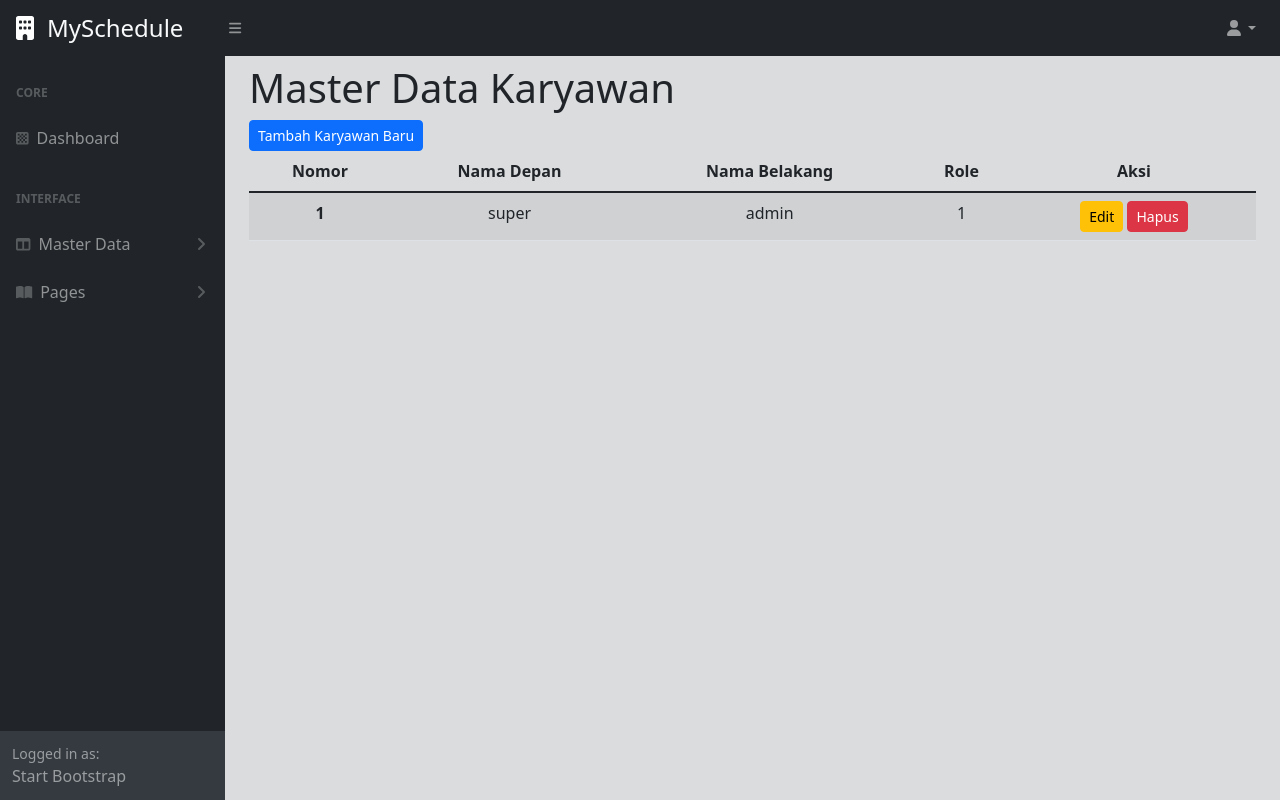
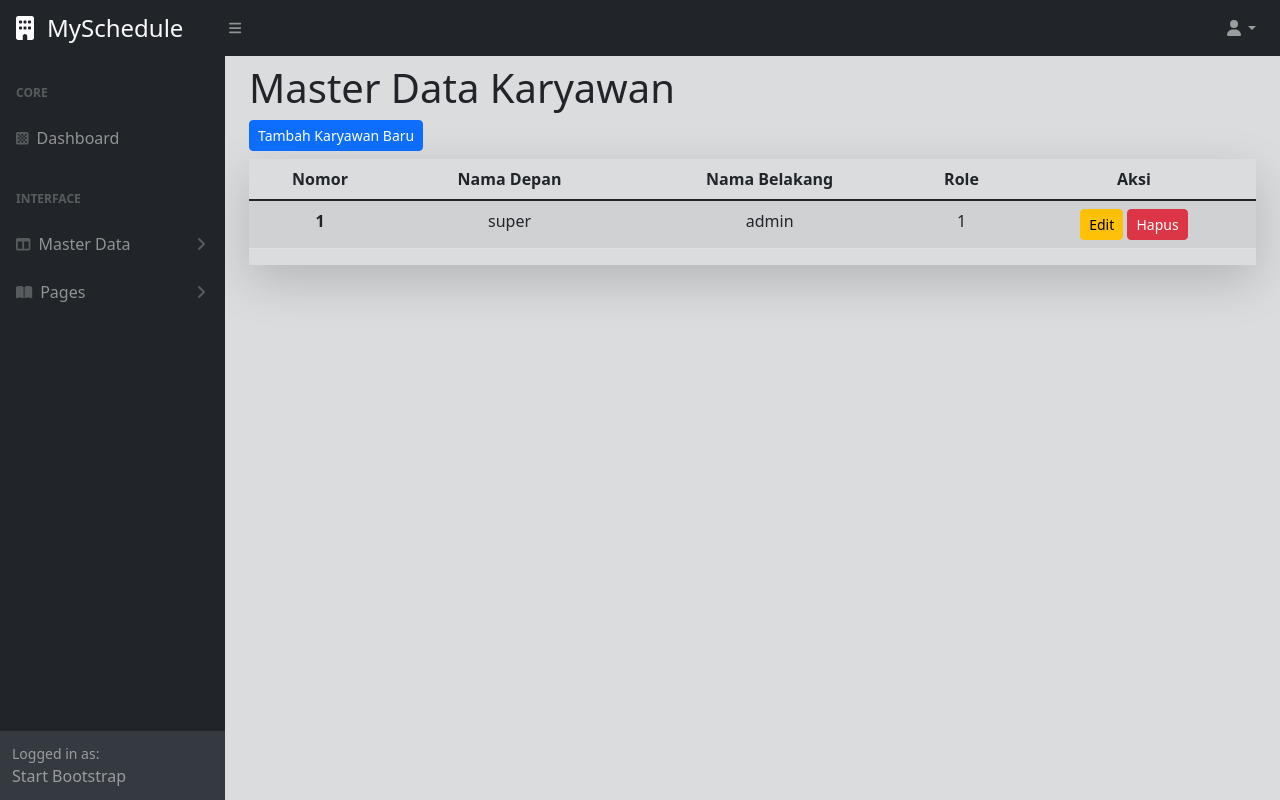
Before and after one commit to gmahes/agenda, a CodeIgniter app: page /agenda/administrator/employees in a window 1280 px wide. Run offline with CodeIgniter, Linux system fonts and the light colour scheme; a user stored in the database is signed in; data comes from the database, SQL or seed files in the repository; some libraries are stand-ins or nearby versions.

Commit message:
add shadow on table

```diff
--- a/application/views/administrators/employees.php
+++ b/application/views/administrators/employees.php
@@ -58,7 +58,7 @@
                 </div>
             </div>
             <?= $this->session->flashdata('message'); ?>
-            <div class="table-responsive">
+            <div class="table-responsive shadow-lg mt-2">
                 <?php $i = 1; ?>
                 <table class="table table-striped table-hover text-center">
                     <thead>
```
